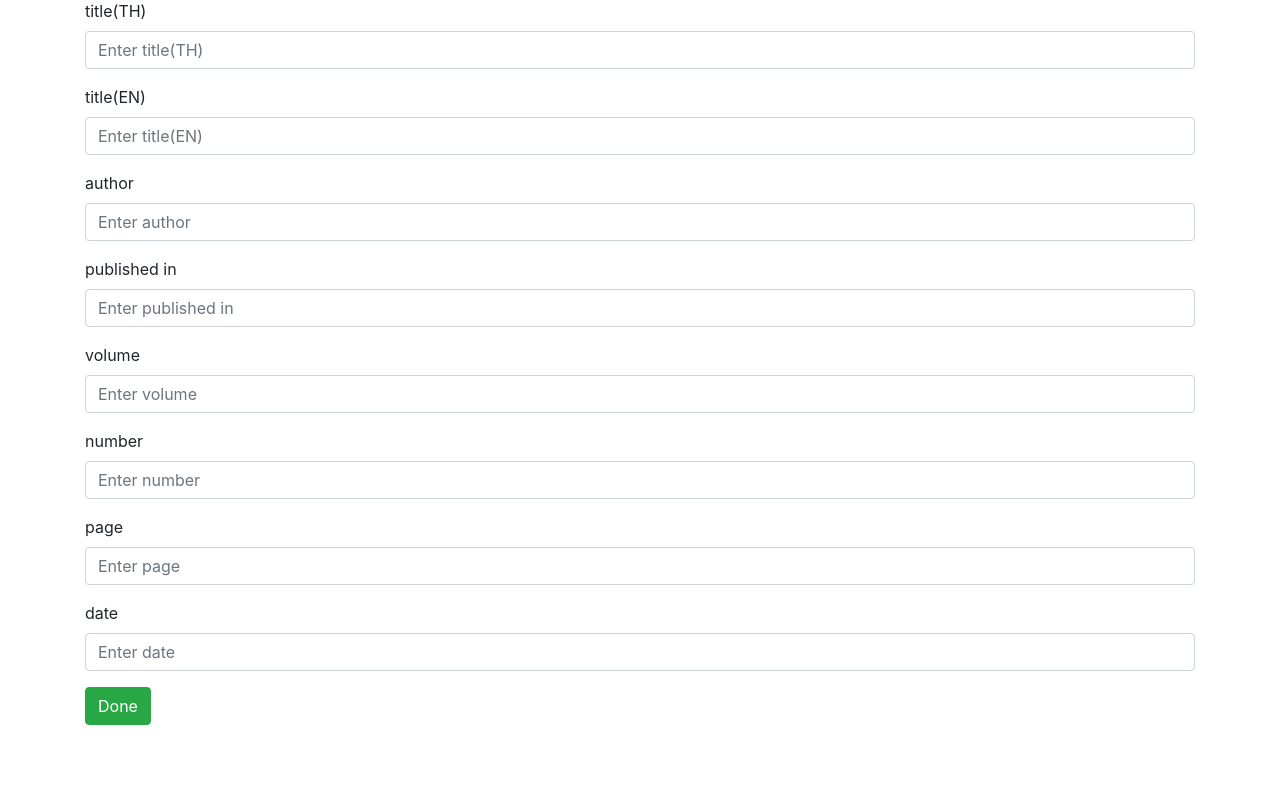
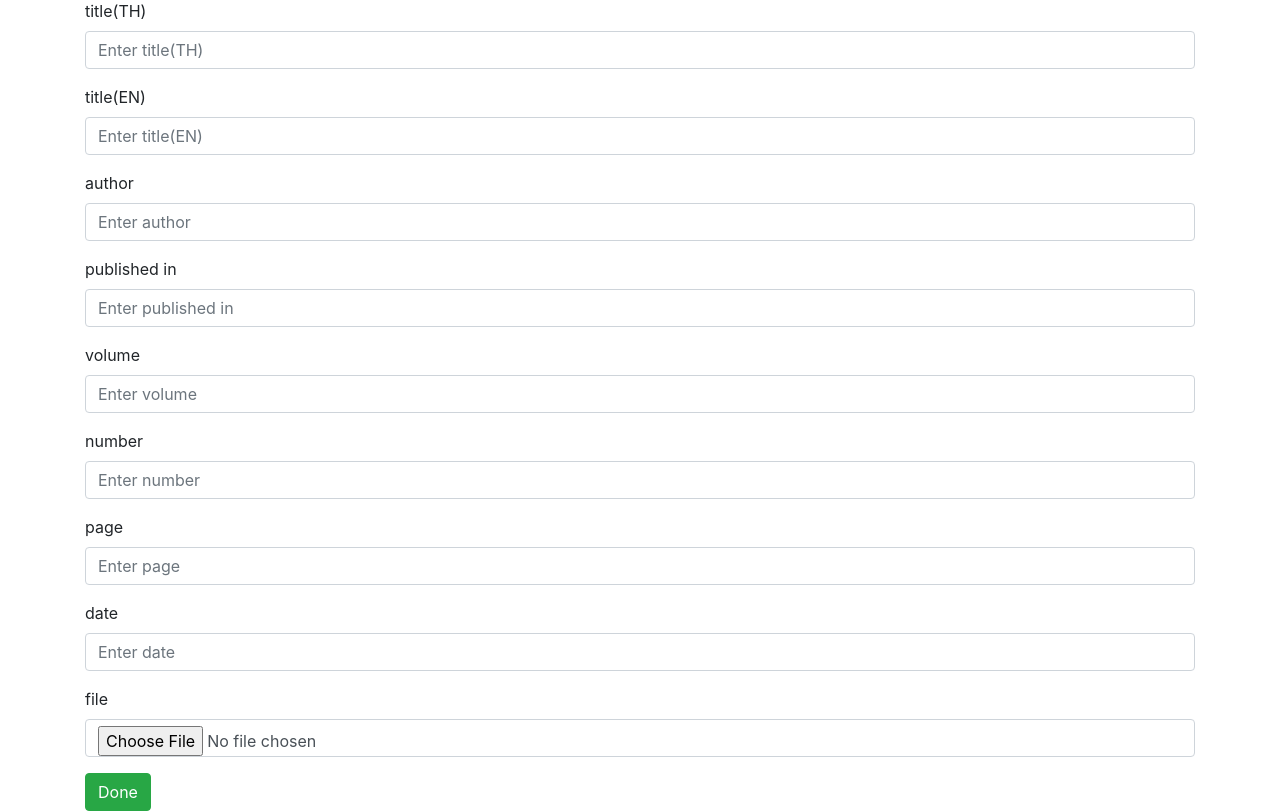
Before and after one commit to terngnonpavit/SeniorProject, a PHP site: page /seniorproject/admin/create_journals.php in a window 1280 px wide. Shown: the part 57-868 px from the top of the page. Before the commit the page ends 782 px from the top, so only its background shows below. Run offline with PHP 8.4, Linux system fonts and the light colour scheme; a user stored in the database is signed in.

Commit message:
upload and download file

```diff
--- a/admin/admin_books.php
+++ b/admin/admin_books.php
@@ -25,6 +25,7 @@
       $page=$row['page'];
       $publisher=$row['publisher'];
       $type=$row['type'];
+      $file_path=$row['file_path'];
 
       $no++;
 
@@ -38,7 +39,9 @@
           <p><strong>author:</strong> $author </p>
           <p><strong>date:</strong> $date </p>
           <span class='badge badge-success'>Books</span>
-          <i class='fa fa-file-pdf-o' style='font-size:36px;color:red'></i>
+          <a class='text-success' href='$file_path' target='_blank'>
+              <i class='fa fa-file-pdf-o' style='font-size:36px;color:red'></i>
+          </a>
         </div>
         <div class='card-footer'>
           <a href='http://localhost/seniorproject/admin/delete.php/?id=$id&type=$type' class='btn btn-outline-danger'>Delete</a>
--- a/admin/admin_journals.php
+++ b/admin/admin_journals.php
@@ -26,6 +26,7 @@
       $page=$row['page'];
       $date=$row['date'];
       $type=$row['type'];
+      $file_path=$row['file_path'];
 
       $no++;
 
@@ -39,7 +40,9 @@
           <p><strong>author:</strong> $author </p>
           <p><strong>date:</strong> $date </p>
           <span class='badge badge-info'>Journals</span>
-          <i class='fa fa-file-pdf-o' style='font-size:36px;color:red'></i>
+          <a class='text-success' href='$file_path' target='_blank'>
+              <i class='fa fa-file-pdf-o' style='font-size:36px;color:red'></i>
+          </a>
         </div>
         <div class='card-footer'>
           <a href='http://localhost/seniorproject/admin/delete.php/?id=$id&type=$type' class='btn btn-outline-danger'>Delete</a>
--- a/admin/admin_proceedings.php
+++ b/admin/admin_proceedings.php
@@ -25,6 +25,7 @@
       $date=$row['date'];
       $place=$row['place'];
       $type=$row['type'];
+      $file_path=$row['file_path'];
 
       $no++;
 
@@ -38,7 +39,9 @@
           <p><strong>author:</strong> $author </p>
           <p><strong>date:</strong> $date </p>
           <span class='badge badge-primary'>Proceedings</span>
-          <i class='fa fa-file-pdf-o' style='font-size:36px;color:red'></i>
+          <a class='text-success' href='$file_path' target='_blank'>
+              <i class='fa fa-file-pdf-o' style='font-size:36px;color:red'></i>
+          </a>
         </div>
         <div class='card-footer'>
           <a href='http://localhost/seniorproject/admin/delete.php/?id=$id&type=$type' class='btn btn-outline-danger'>Delete</a>
--- a/admin/create_journals.php
+++ b/admin/create_journals.php
@@ -22,7 +22,7 @@ if(!isset($_SESSION["login_status"]) || $_SESSION["login_status"] == False ){
     <?php require('../navbar.php');?>
 
     <div class="container">
-      <form action="create_journals.php" method="post">
+      <form action="create_journals.php" method="post" enctype="multipart/form-data">
           <div class="form-group">
             <label for="titleTH">title(TH)</label>
             <input type="text" class="form-control" placeholder="Enter title(TH)" name="titleTH">
@@ -55,6 +55,10 @@ if(!isset($_SESSION["login_status"]) || $_SESSION["login_status"] == False ){
             <label for="date">date</label>
             <input type="text" class="form-control" placeholder="Enter date" name="date">
           </div>
+          <div class="form-group">
+            <label for="journal_file">file</label>
+            <input type="file" class="form-control" placeholder="Upload file" name="journal_file">
+          </div>
           <button type="submit" class="btn btn-success">Done</button>
       </form>
     </div>
@@ -83,6 +87,18 @@ if(!isset($_SESSION["login_status"]) || $_SESSION["login_status"] == False ){
          isset($_POST['page']) && $_POST['page'] != '' &&
          isset($_POST['date']) && $_POST['date'] != '')
         {
+          $targetfolder = "C:\\xampp\\htdocs\\SeniorProject\\uploads\\";
+          $targetfolder = $targetfolder . basename( $_FILES['journal_file']['name']) ;
+
+          if(move_uploaded_file($_FILES['journal_file']['tmp_name'], $targetfolder))
+          {
+            echo "The file " . basename($_FILES['journal_file']['name']) . " is uploaded";
+          }
+          else
+          {
+            echo "Problem uploading file" . basename($_FILES['journal_file']['name']);
+          }
+
           $titleTH=$_POST['titleTH'];
           $titleEN=$_POST['titleEN'];
           $author=$_POST['author'];
@@ -92,9 +108,10 @@ if(!isset($_SESSION["login_status"]) || $_SESSION["login_status"] == False ){
           $page=$_POST['page'];
           $date=$_POST['date'];
           $type="journals";
+          $file_path="http://localhost/seniorproject/uploads/". basename($_FILES['journal_file']['name']);
 
-          $sql = "INSERT INTO `journals` (`author`, `date`, `publishedin`, `titleTH`, `volume`, `page`, `id`, `titleEN`,`number`, `type`)
-                  VALUES ('$author', '$date', '$publishedin', '$titleTH', '$volume', '$page', NULL, '$titleEN', '$number', '$type')";
+          $sql = "INSERT INTO `journals` (`author`, `date`, `publishedin`, `titleTH`, `volume`, `page`, `id`, `titleEN`,`number`, `type`, `file_path`)
+                  VALUES ('$author', '$date', '$publishedin', '$titleTH', '$volume', '$page', NULL, '$titleEN', '$number', '$type','$file_path')";
           if ($conn->query($sql) === TRUE) {
             echo "New record created successfully";
             header('Location: http://localhost/seniorproject/admin/admin.php');
--- /dev/null
+++ b/uploads/desktop.ini
@@ -0,0 +1,4 @@
+[ViewState]
+Mode=
+Vid=
+FolderType=Generic
```
Also changed, not shown: admin/create_books.php (+20 -2 lines), admin/create_proceedings.php (+21 -4 lines), index.php (+10 -3 lines), 4 other files.
